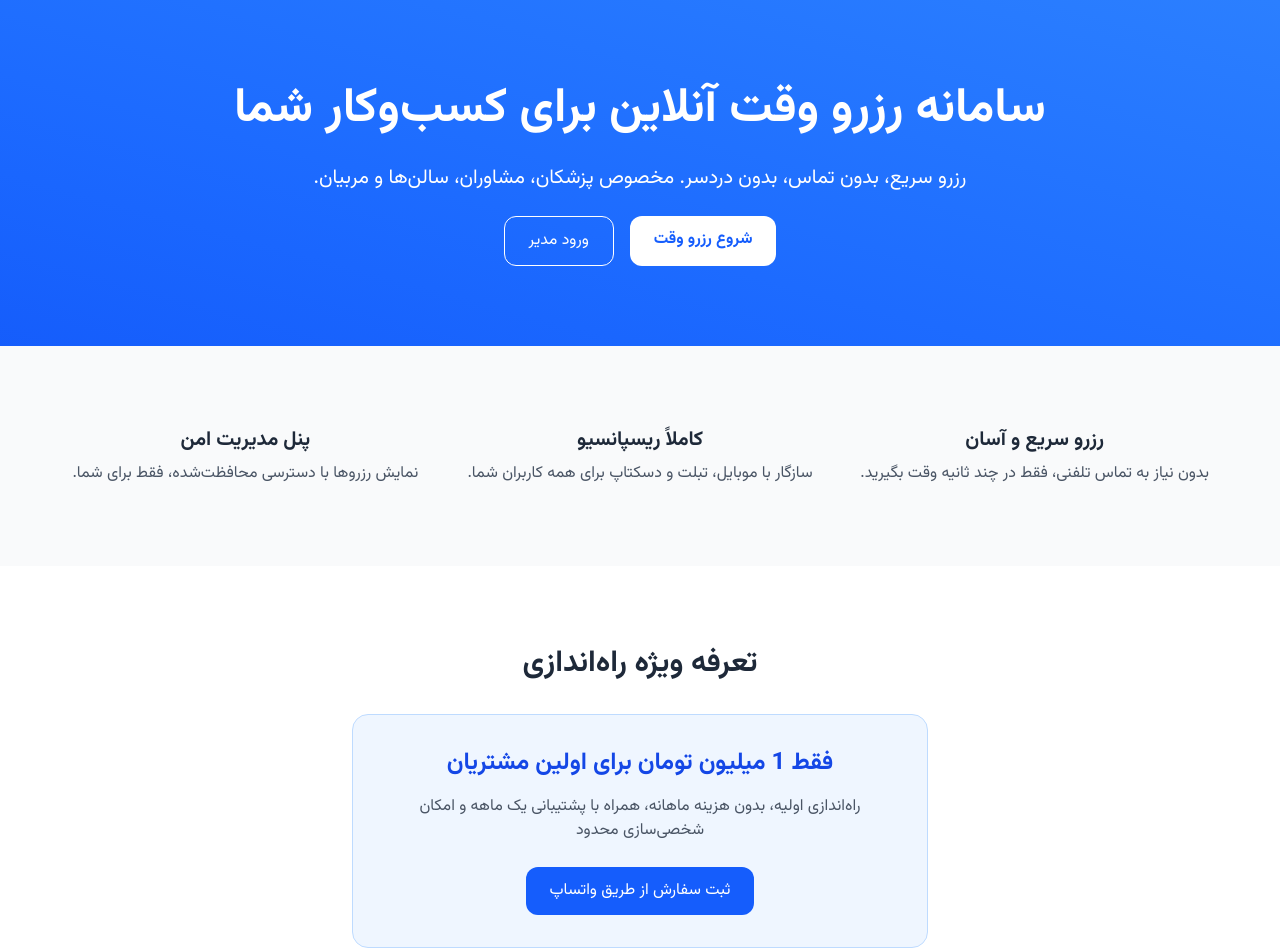
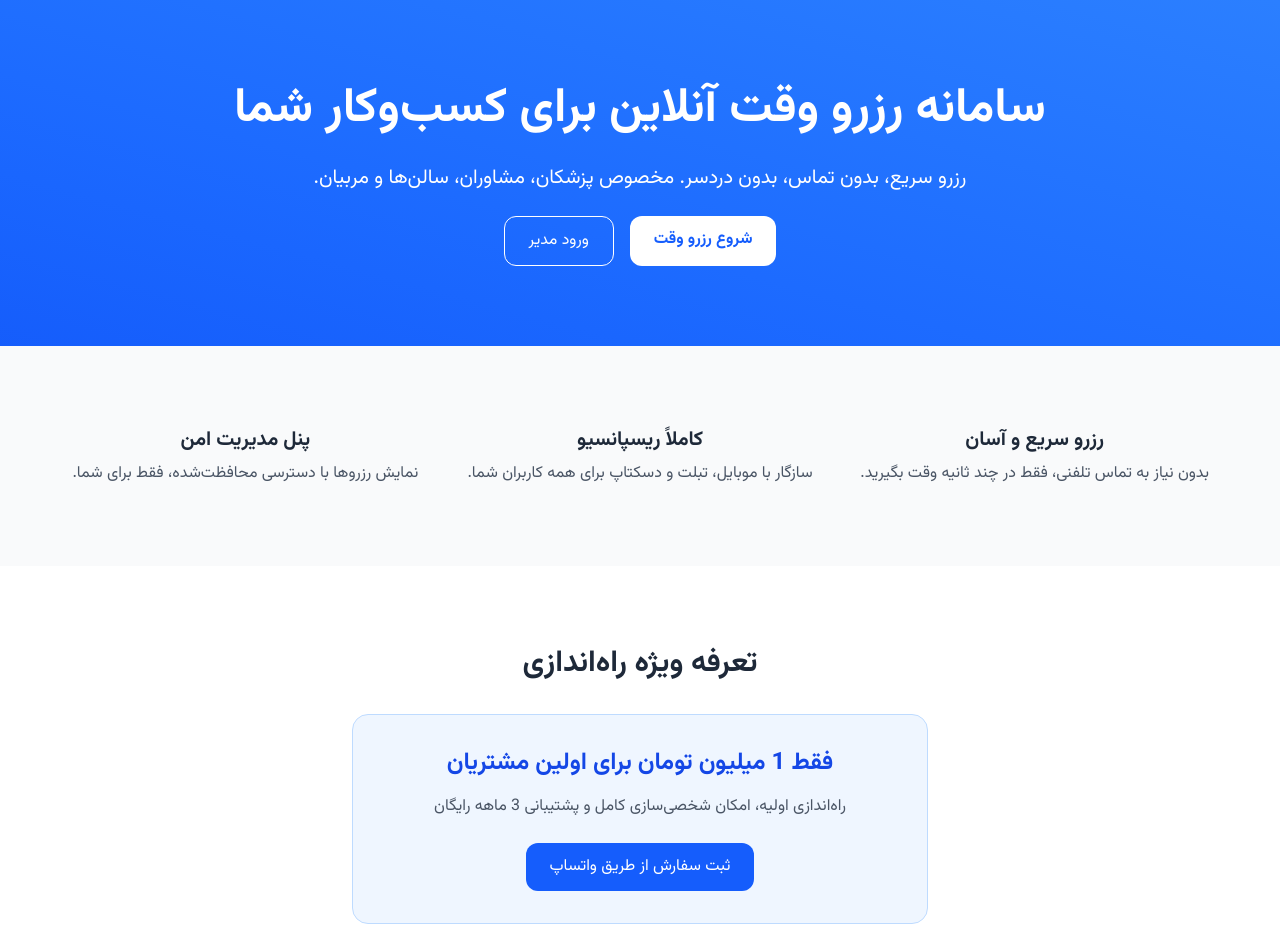
Before and after one commit to alibabaeefml/book-easily, a Vue app: page / in a window 1280 px wide. Shown: the top 952 px of the page. Built offline with nearby package versions, Linux system fonts and the light colour scheme; what vue-toast-notification, vue3-persian-datetime-picker would draw is missing.

Commit message:
Landing changes.

```diff
--- a/src/views/LandingView.vue
+++ b/src/views/LandingView.vue
@@ -53,7 +53,7 @@
       <div class="max-w-xl mx-auto bg-blue-50 border border-blue-200 rounded-2xl p-8">
         <h3 class="text-2xl font-bold text-blue-700 mb-4">فقط 1 میلیون تومان برای اولین مشتریان</h3>
         <p class="text-gray-600 mb-6">
-          راه‌اندازی اولیه، بدون هزینه‌ ماهانه، همراه با پشتیبانی یک ماهه و امکان شخصی‌سازی محدود
+          راه‌اندازی اولیه، امکان شخصی‌سازی کامل و پشتیبانی 3 ماهه رایگان
         </p>
         <a
           href="https://wa.me/989052049121"
```
